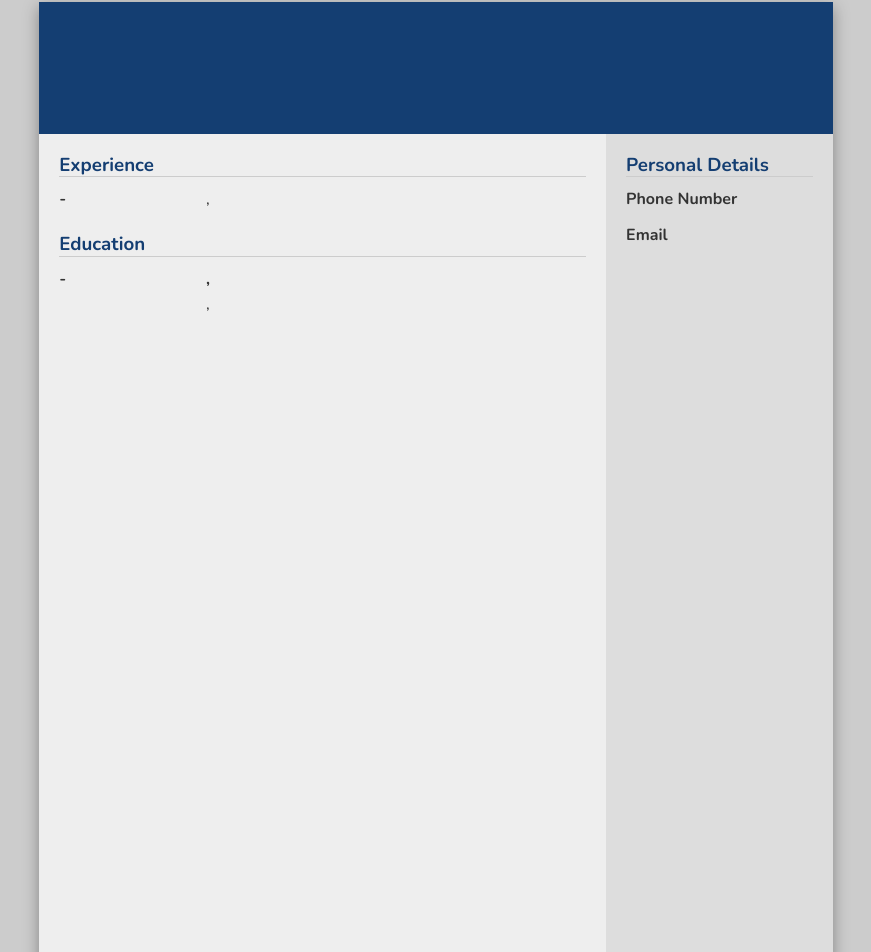
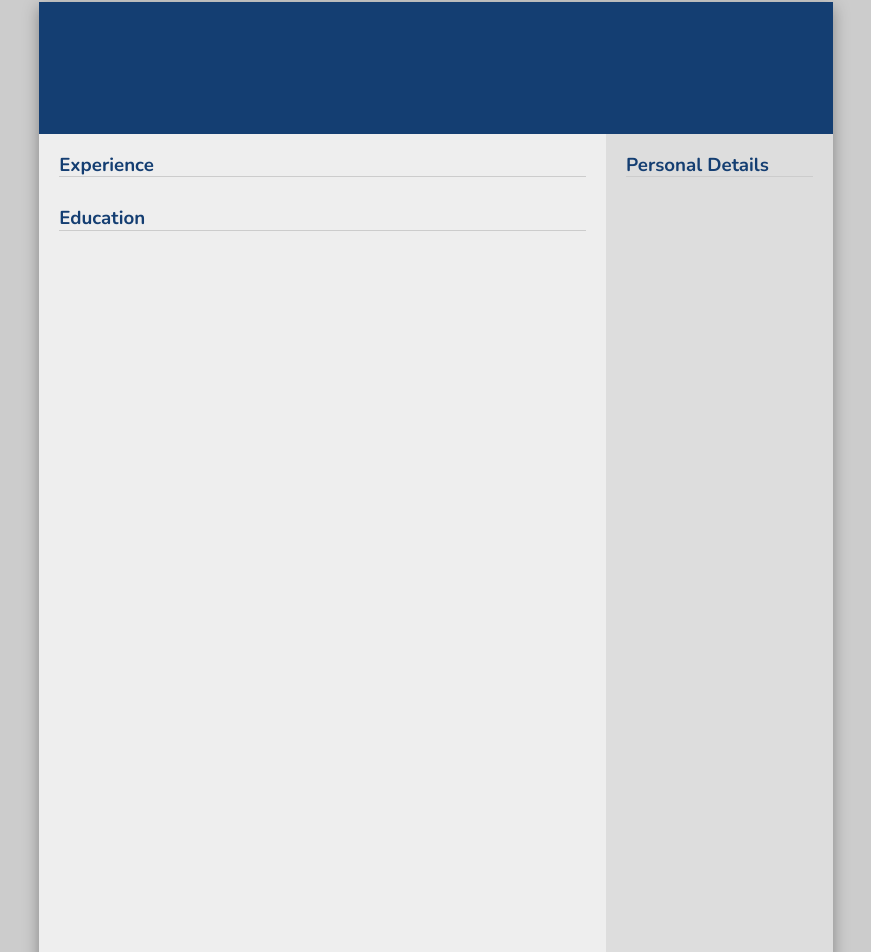
Before and after one commit to Wilson-Chu/resume-builder, a React (Create React App) app: page / in a window 1280 px wide. Shown: the part 1882-2834 px from the top of the page, without its empty margins (204-1075 px from the left). Built offline with nearby package versions, Linux system fonts and the light colour scheme; a web font is replaced by a local one.

Commit message:
cleaned up the main layout

```diff
--- a/src/components/CVPreview/EducationItem.js
+++ b/src/components/CVPreview/EducationItem.js
@@ -6,14 +6,19 @@ const EducationItem = ({ educationItem }) => {
   return (
     <EducationItemWrapper>
       <Period>
-        {educationItem.from} - {educationItem.to}
+        {educationItem.from} {educationItem.from && educationItem.to && "-"}{" "}
+        {educationItem.to}
       </Period>
       <Info>
         <Subsection
-          title={`${educationItem.universityName}, ${educationItem.city}`}
+          title={`${educationItem.universityName}${
+            educationItem.universityName && educationItem.city && ","
+          } ${educationItem.city}`}
         >
           <p>
-            {educationItem.degree}, {educationItem.subject}
+            {educationItem.degree}
+            {educationItem.degree && educationItem.subject && ","}{" "}
+            {educationItem.subject}
           </p>
           <p>{educationItem.description}</p>
         </Subsection>
--- a/src/components/CVPreview/ExperienceItem.js
+++ b/src/components/CVPreview/ExperienceItem.js
@@ -6,12 +6,15 @@ const ExperienceItem = ({ experienceItem }) => {
   return (
     <ExperienceItemWrapper>
       <Period>
-        {experienceItem.from} - {experienceItem.to}
+        {experienceItem.from} {experienceItem.from && experienceItem.to && "-"}{" "}
+        {experienceItem.to}
       </Period>
       <Info>
         <Subsection title={experienceItem.position}>
           <div>
-            {experienceItem.company}, {experienceItem.city}
+            {experienceItem.company}
+            {experienceItem.company && experienceItem.city && ","}{" "}
+            {experienceItem.city}
           </div>
           <p>{experienceItem.description}</p>
         </Subsection>
--- a/src/components/CVPreview/Sidebar.js
+++ b/src/components/CVPreview/Sidebar.js
@@ -9,14 +9,18 @@ const Sidebar = ({ personalInfo }) => {
       {personalInfo.photo && <Photo src={personalInfo.photo} />}
       <Section title="Personal Details" contrastTitle direction="column">
         {/* <Subsection title="Address">{personalInfo.address}</Subsection> */}
+        {personalInfo.phoneNumber && (
           <Subsection title="Phone Number">
             <a href={`tel:${personalInfo.phoneNumber}`}>
               {personalInfo.phoneNumber}
             </a>
           </Subsection>
+        )}
+        {personalInfo.email && (
           <Subsection title="Email">
             <a href={`mailto:${personalInfo.email}`}>{personalInfo.email}</a>
           </Subsection>
+        )}
         {personalInfo.linkedIn && (
           <Subsection title="LinkedIn">
             <a
```
Lines whose indentation alone changed are shown as unchanged.
